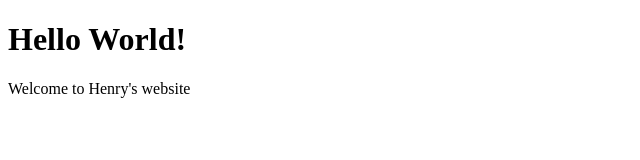
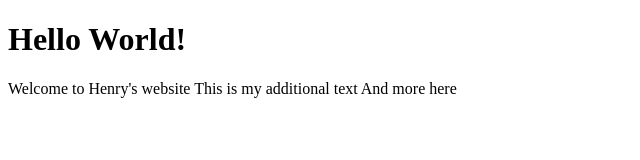
Before and after one commit to rossellhj/rossellhj.github.io, a plain HTML site: page index.html in a window 1280 px wide. Shown: the whole page, without its empty margins (0-640 px from the left). Drawn offline with Linux system fonts and the light colour scheme.

Commit message:
Update index.html
Commit 2

```diff
--- a/index.html
+++ b/index.html
@@ -7,6 +7,8 @@
   <body>
     <h1>Hello World!</h1>
     Welcome to Henry's website
+This is my additional text
+And more here
 
   </body>
 
```
